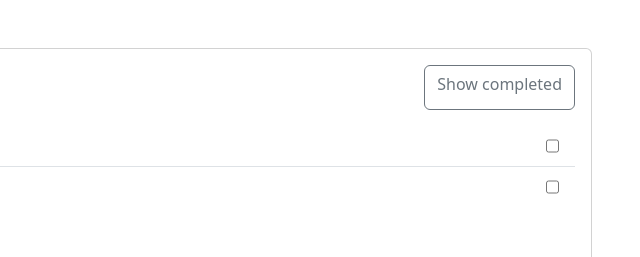
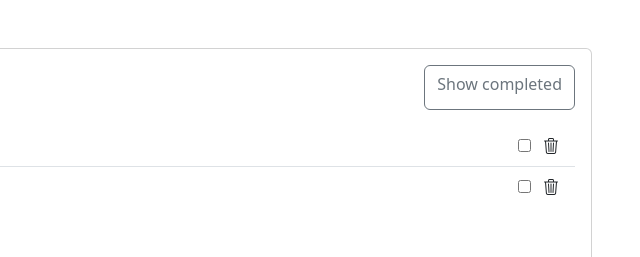
Before and after one commit to antonio-f-bove/mohole-js-feb-arp-2024, a plain HTML site: page todo/index.html in a window 1280 px wide. Shown: the top 257 px of the page, 640-1280 px from the left. Drawn offline with nearby package versions, Linux system fonts and the light colour scheme.

Commit message:
Add remove todo behaviour

```diff
--- a/todo/index.html
+++ b/todo/index.html
@@ -7,6 +7,7 @@
     <meta name="viewport" content="width=device-width, initial-scale=1.0">
     <link href="https://cdn.jsdelivr.net/npm/bootstrap@5.3.3/dist/css/bootstrap.min.css" rel="stylesheet"
     integrity="sha384-QWTKZyjpPEjISv5WaRU9OFeRpok6YctnYmDr5pNlyT2bRjXh0JMhjY6hW+ALEwIH" crossorigin="anonymous">
+    <link rel="stylesheet" href="https://cdn.jsdelivr.net/npm/bootstrap-icons@1.11.3/font/bootstrap-icons.min.css">
     <script type="module" src="main.js"></script>
     <title>todo</title>
   </head>
--- a/todo/main.js
+++ b/todo/main.js
@@ -57,7 +57,10 @@ function renderTodos() {
     li.className = "list-group-item d-flex justify-content-between";
     li.innerHTML = `
       <span></span>
-      <input type="checkbox" />
+      <div>
+	<input type="checkbox" class="me-2" />
+	<i class="bi bi-trash3" style="cursor: pointer;"></i>
+      </div>
       `;
     li.querySelector('span').textContent = todo.description;
     li.querySelector('input').checked = todo.done;
@@ -67,6 +70,11 @@ function renderTodos() {
       setTimeout(renderTodos, 500);
     });
 
+    li.querySelector('i').addEventListener('click', () => {
+      todos.splice(todos.indexOf(todo), 1);
+      renderTodos();
+    });
+
     todoList.appendChild(li);
   }
 }
```
Also changed, not shown: todo/data/todos.js (line endings or trailing spaces).
